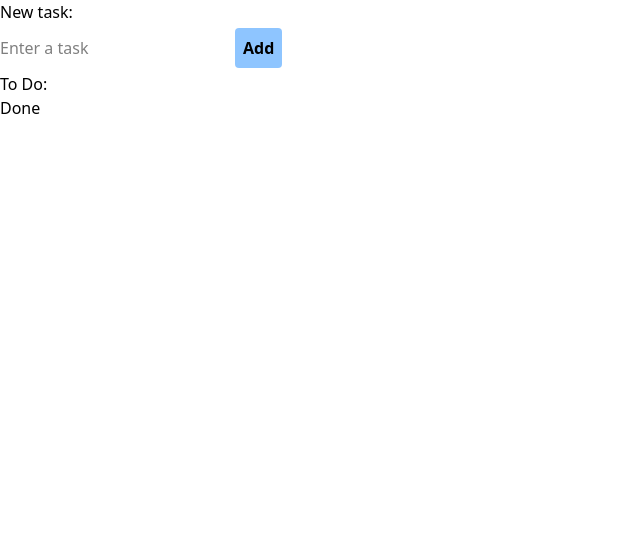
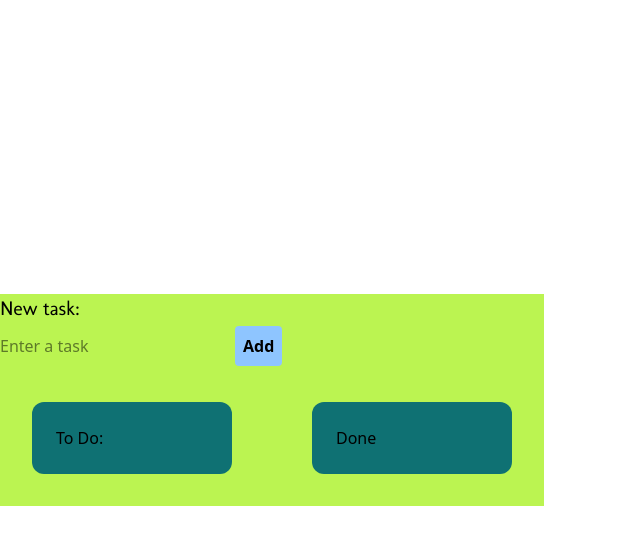
Before and after one commit to snezhny-mishka/to-do-app-react, a React (Vite) app: page / in a window 1280 px wide. Shown: the top 544 px of the page, without its empty margins (0-640 px from the left). Built offline with nearby package versions, Linux system fonts and the light colour scheme.

Commit message:
add style

```diff
--- a/src/App.jsx
+++ b/src/App.jsx
@@ -1,10 +1,10 @@
 // import { useState } from 'react'
 import List from "./List.jsx"
-// import './styles.css'
+import './styles.css'
 
 function App() {
   return (
-    <div>
+    <div className="h-screen flex items-center w-full max-w-7xl mx-auto">
         <List />
     </div>
   )
--- a/src/List.jsx
+++ b/src/List.jsx
@@ -1,6 +1,6 @@
 import React, { useState, useEffect } from "react";
-import ListType from "./ListType.jsx"
-import Button from "./Button.jsx"
+import ListType from "./ListType.jsx";
+import Button from "./Button.jsx";
 
 function List() {
     const [tasks, setTasks] = useState([]);
@@ -64,8 +64,9 @@ function List() {
     }, [tasks]);
 
     return (
-        <div>
-            <h1>New task:</h1>
+        <div className="bg-lime-300">
+            <div className="task-input">
+                <h1 className="font-molengo text-xl">New task:</h1>
                 <input
                     type="text"
                     placeholder="Enter a task"
@@ -75,27 +76,10 @@ function List() {
                         if (e.key === "Enter") addTask();
                     }}
                 />
-            {/* <button onClick={addTask}>{isEditing ? "Save" : "Add"}</button> */}
-            <Button
-                text={isEditing ? "Save" : "Add"}
-                onClick={addTask}
-                variant="default"
-            />
-            {/* <ul>
-                {tasks.map((task) => (
-                    <li key={task.id}>
-                        <input type="checkbox" onChange={() => toggleChecked(task.id)} />
-                        <span
-                            className="task-text"
-                            style={{ textDecoration: task.completed ? "line-through" : "none" }}
-                        >
-                            Id: {task.id} Text: {task.text}
-                        </span>
-                        <button onClick={() => deleteTask(task.id)}>Delete</button>
-                        <button onClick={() => editTask(task.id)}>Edit</button>
-                    </li>
-                ))}
-            </ul> */}
+                <Button text={isEditing ? "Save" : "Add"} onClick={addTask} variant="default" />
+            </div>
+
+            <div className="flex gap-4">
                 <ListType
                     title="To Do:"
                     tasks={tasksToDo}
@@ -112,6 +96,7 @@ function List() {
                     showEdit={false}
                 />
             </div>
+        </div>
     );
 }
 
--- a/src/ListType.jsx
+++ b/src/ListType.jsx
@@ -2,7 +2,7 @@ import Button from "./Button";
 
 function ListType( {title, tasks, onDelete, onChecked, showEdit, onEdit} ) {
     return (
-        <div className="inner-list">
+        <div className="flex flex-col flex-1 min-w-[200px] m-8 p-6 rounded-xl bg-[#0F7173]">
             <h3>{title}</h3>
             <ol>
                 {tasks.map((task) => (
@@ -18,23 +18,18 @@ function ListType( {title, tasks, onDelete, onChecked, showEdit, onEdit} ) {
                         >
                             {task.text}
                         </span>
-                        {/* <button onClick={() => onDelete(task.id)}>Delete</button> */}
                         <Button
                             text="Delete"
                             onClick={() => onDelete(task.id)}
                             variant="delete"
                         />
                         {showEdit ? (
-                            // <button onClick={() => onEdit(task.id)}>Edit</button>
                             <Button
                                 text="Edit"
                                 onClick={() => onEdit(task.id)}
                                 variant="edit"
                             />
                         ) : (
-                            // <button onClick={() => onChecked(task.id)}>
-                            //     Move to to-do's
-                            // </button>
                             <Button
                                 text="Move to To Do"
                                 onClick={() => onChecked(task.id)}
--- a/src/styles.css
+++ b/src/styles.css
@@ -1 +1,7 @@
+@import url('https://fonts.googleapis.com/css2?family=Molengo&display=swap');
+
 @import "tailwindcss";
+
+@theme {
+    --font-molengo: "Molengo", sans-serif;
+}
```
Lines whose indentation alone changed are shown as unchanged.
